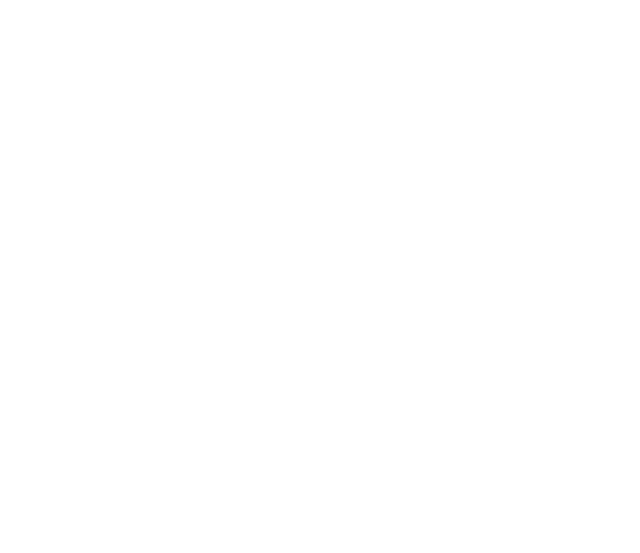
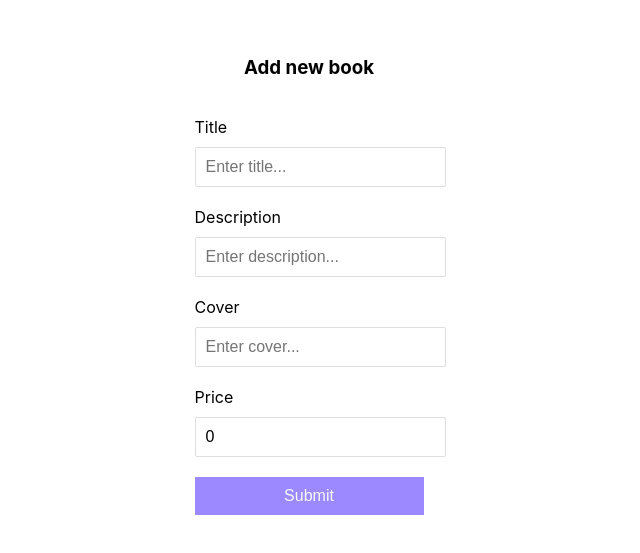
Before and after one commit to danveb/librarian, a React (Create React App) app in the folder client/: page /add in a window 1280 px wide. Before the commit this address had no page. Shown: the part 109-662 px from the top of the page, without its empty margins (331-971 px from the left). Built offline with nearby package versions, Linux system fonts and the light colour scheme; no server answers; a web font is replaced by a local one.

Commit message:
update schema to include price row and work on CRUD endpoints

```diff
--- a/client/src/App.css
+++ b/client/src/App.css
@@ -0,0 +1,98 @@
+.app {
+    height: 100vh;
+    padding: 0px 100px;
+    display: flex;
+    align-items: center;
+    justify-content: center;
+    /* text-align: center;  */
+}
+
+.books {
+    display: flex;
+    gap: 10px;
+}
+
+.book {
+    flex: 1;
+    display: flex;
+    flex-direction: column;
+    align-items: center;
+    gap: 10px;
+}
+
+.error {
+    color: red;
+}
+
+a {
+    display: block;
+    width: 100%;
+    height: 100%;
+    text-decoration: none;
+}
+
+img {
+    width: 200px;
+    height: 300px;
+    object-fit: cover;
+    background-color: lightcyan;
+}
+
+form {
+    display: flex;
+    flex-direction: column;
+    justify-content: center;
+    align-items: center;
+    gap: 10px;
+}
+
+label {
+    display: inline-block;
+    margin: 10px 0;
+}
+
+input[type='text'],
+input[type='number'] {
+    border: 1px solid #dedede;
+    border-radius: 2px;
+    display: block;
+    font-size: 16px;
+    padding: 10px;
+    width: 100%;
+}
+
+.btn {
+    display: block;
+    width: 100%;
+    border: 0;
+    font-size: 16px;
+    margin: 10px 0 30px;
+    padding: 10px;
+    color: var(--alice-blue);
+    cursor: pointer;
+}
+
+.btn-new {
+    background-color: var(--raisin-black);
+}
+
+.btn-new a {
+    color: var(--alice-blue);
+    text-decoration: none;
+}
+
+.btn-add {
+    background-color: #9c88ff;
+}
+
+.btn-delete {
+    background-color: crimson;
+}
+
+.btn-update {
+    background-color: dodgerblue;
+}
+
+.btn:focus {
+    outline: 0;
+}
--- a/client/src/App.jsx
+++ b/client/src/App.jsx
@@ -1,12 +1,19 @@
 import { BrowserRouter as Router, Routes, Route } from "react-router-dom";
+import Home from "./pages/Home";
 import BookList from "./pages/BookList";
+import Add from "./pages/Add";
+import Update from "./pages/Update";
+import "./App.css";
 
 const App = () => {
     return (
         <div className="app">
             <Router>
                 <Routes>
-                    <Route path="/" element={<BookList />}/>
+                    <Route path="/" element={<Home />}/>
+                    <Route path="/books" element={<BookList />}/>
+                    <Route path="/add" element={<Add />}/>
+                    <Route path="/books/:id" element={<Update />}/>
                 </Routes>
             </Router>
         </div>
--- a/client/src/components/Book.jsx
+++ b/client/src/components/Book.jsx
@@ -1,9 +1,33 @@
+import { Link, useNavigate } from "react-router-dom";
+import axios from "axios";
+
 const Book = ({ book }) => {
+    // API_URL
+    const API_URL = process.env.REACT_APP_API_URL;
+
+    // useNavigate
+    const navigate = useNavigate();
+
+    // handleDelete
+    const handleDelete = async (id) => {
+        // console.log(id);
+        try {
+            await axios.delete(`${API_URL}/api/books/${id}`)
+            // window.location.reload(); // forces reload
+            navigate("/");
+        } catch(error) {
+            console.log(error);
+        };
+    };
+
     return (
         <div className="book">
+            {book.cover && <img src={book.cover} alt="book cover" />}
             <h2>{book.title}</h2>
             <p>{book.description}</p>
-            <img src={book.cover} alt="book cover" />
+            <span>{book.price}</span>
+            <button className="btn btn-delete" onClick={() => handleDelete(book.id)}>Delete</button>
+            <button className="btn btn-update"><Link to={`/books/${book.id}`}>Update</Link></button>
         </div>
     )
 }
--- /dev/null
+++ b/client/src/pages/Add.jsx
@@ -0,0 +1,102 @@
+import axios from "axios";
+import { useState } from "react";
+import { useNavigate } from "react-router-dom";
+
+const Add = () => {
+    // API_URL
+    const API_URL = process.env.REACT_APP_API_URL;
+
+    // useNavigate
+    const navigate = useNavigate();
+
+    // useState
+    const [formData, setFormData] = useState({
+        title: "",
+        description: "",
+        cover: "",
+        price: 0,
+    });
+
+    // destructure formData
+    const { title, description, cover, price } = formData;
+
+    // handleChange
+    const handleChange = (e) => {
+        setFormData((prev) => ({
+            ...prev,
+            [e.target.name]: e.target.value,
+        }));
+    };
+
+    // handleSubmit
+    // submit to backend
+    const handleSubmit = async (e) => {
+        e.preventDefault();
+        const newBook = {
+            title,
+            description,
+            cover,
+            price: +price,
+        };
+        // console.log("submitted new book");
+        try {
+            const response = await axios.post(`${API_URL}/api/books`, newBook);
+            console.log(response.data);
+            navigate("/");
+        } catch(error) {
+            console.log(error);
+        };
+    };
+
+    return (
+        <form onSubmit={handleSubmit}>
+            <h3>Add new book</h3>
+            <div className="form-control">
+                <label htmlFor="title">Title</label>
+                <input
+                    id="title"
+                    type="text"
+                    name="title"
+                    value={title}
+                    onChange={handleChange}
+                    placeholder="Enter title..."
+                />
+            </div>
+            <div className="form-control">
+                <label htmlFor="description">Description</label>
+                <input
+                    id="description"
+                    type="text"
+                    name="description"
+                    value={description}
+                    onChange={handleChange}
+                    placeholder="Enter description..."
+                />
+            </div>
+            <div className="form-control">
+                <label htmlFor="cover">Cover</label>
+                <input
+                    id="cover"
+                    type="text"
+                    name="cover"
+                    value={cover}
+                    onChange={handleChange}
+                    placeholder="Enter cover..."
+                />
+            </div>
+            <div className="form-control">
+                <label htmlFor="price">Price</label>
+                <input
+                    id="price"
+                    type="number"
+                    name="price"
+                    value={price}
+                    onChange={handleChange}
+                />
+            </div>
+            <button className="btn btn-add">Submit</button>
+        </form>
+    )
+}
+
+export default Add
--- a/client/src/pages/BookList.jsx
+++ b/client/src/pages/BookList.jsx
@@ -1,4 +1,5 @@
 import { useState, useEffect } from "react";
+import { Link } from "react-router-dom";
 import axios from "axios";
 import Book from "../components/Book";
 
@@ -28,12 +29,19 @@
 
     return (
         <div>
-            <h1>Librarian Book Shoppe</h1>
-            <div className="books">
-                {books.map((book) => (
-                    <Book key={book.id} book={book} />
-                ))};
-            </div>
+            <h1>The Librarian</h1>
+            {books.length === 0 ? (
+                <h3 className="error">The Library is empty... please check back again</h3>
+            ) : (
+                <>
+                    <div className="books">
+                        {books.map((book) => (
+                            <Book key={book.id} book={book} />
+                        ))}
+                    </div>
+                    <button className="btn btn-new"><Link to="/add">Add Book</Link></button>
+                </>
+            )}
         </div>
     )
 }
--- /dev/null
+++ b/client/src/pages/Home.jsx
@@ -0,0 +1,12 @@
+import { Link } from "react-router-dom";
+
+const Home = () => {
+    return (
+        <div>
+            <h1>Welcome to Librarian</h1>
+            <button className="btn"><Link to="/books">Go to Library</Link></button>
+        </div>
+    )
+}
+
+export default Home
--- /dev/null
+++ b/client/src/pages/Update.jsx
@@ -0,0 +1,107 @@
+import axios from "axios";
+import { useState } from "react";
+import { useNavigate, useLocation } from "react-router-dom";
+
+const Update = () => {
+    // API_URL
+    const API_URL = process.env.REACT_APP_API_URL;
+
+    // useNavigate
+    const navigate = useNavigate();
+
+    // useLocation
+    const location = useLocation();
+    const bookId = location.pathname.split("/")[2];
+
+    // useState
+    const [formData, setFormData] = useState({
+        title: "",
+        description: "",
+        cover: "",
+        price: 0,
+    });
+
+    // destructure formData
+    const { title, description, cover, price } = formData;
+
+    // handleChange
+    const handleChange = (e) => {
+        setFormData((prev) => ({
+            ...prev,
+            [e.target.name]: e.target.value,
+        }));
+    };
+
+    // handleSubmit
+    // submit to backend
+    const handleSubmit = async (e) => {
+        e.preventDefault();
+        const updatedBook = {
+            title,
+            description,
+            cover,
+            price: +price,
+        };
+        // console.log("updated existing book");
+        try {
+            const response = await axios.put(`${API_URL}/api/books/${bookId}`, updatedBook);
+            console.log(response.data);
+            navigate("/");
+        } catch(error) {
+            console.log(error);
+        };
+    };
+
+    return (
+
+        <form onSubmit={handleSubmit}>
+            <h3>Update book</h3>
+            <div className="form-control">
+                <label htmlFor="title">Title</label>
+                <input
+                    id="title"
+                    type="text"
+                    name="title"
+                    value={title}
+                    onChange={handleChange}
+                    placeholder="Enter title..."
+                />
+            </div>
+            <div className="form-control">
+                <label htmlFor="description">Description</label>
+                <input
+                    id="description"
+                    type="text"
+                    name="description"
+                    value={description}
+                    onChange={handleChange}
+                    placeholder="Enter description..."
+                />
+            </div>
+            <div className="form-control">
+                <label htmlFor="cover">Cover</label>
+                <input
+                    id="cover"
+                    type="text"
+                    name="cover"
+                    value={cover}
+                    onChange={handleChange}
+                    placeholder="Enter cover..."
+                />
+            </div>
+            <div className="form-control">
+                <label htmlFor="price">Price</label>
+                <input
+                    id="price"
+                    type="number"
+                    name="price"
+                    value={price}
+                    onChange={handleChange}
+                />
+            </div>
+            <button className="btn btn-update">Submit</button>
+        </form>
+    )
+}
+
+export default Update
```
Also changed, not shown: client/src/components/BookDetails.jsx (added, +7 -0 lines), 2 other files (tests, documents, lock files or other folders).
